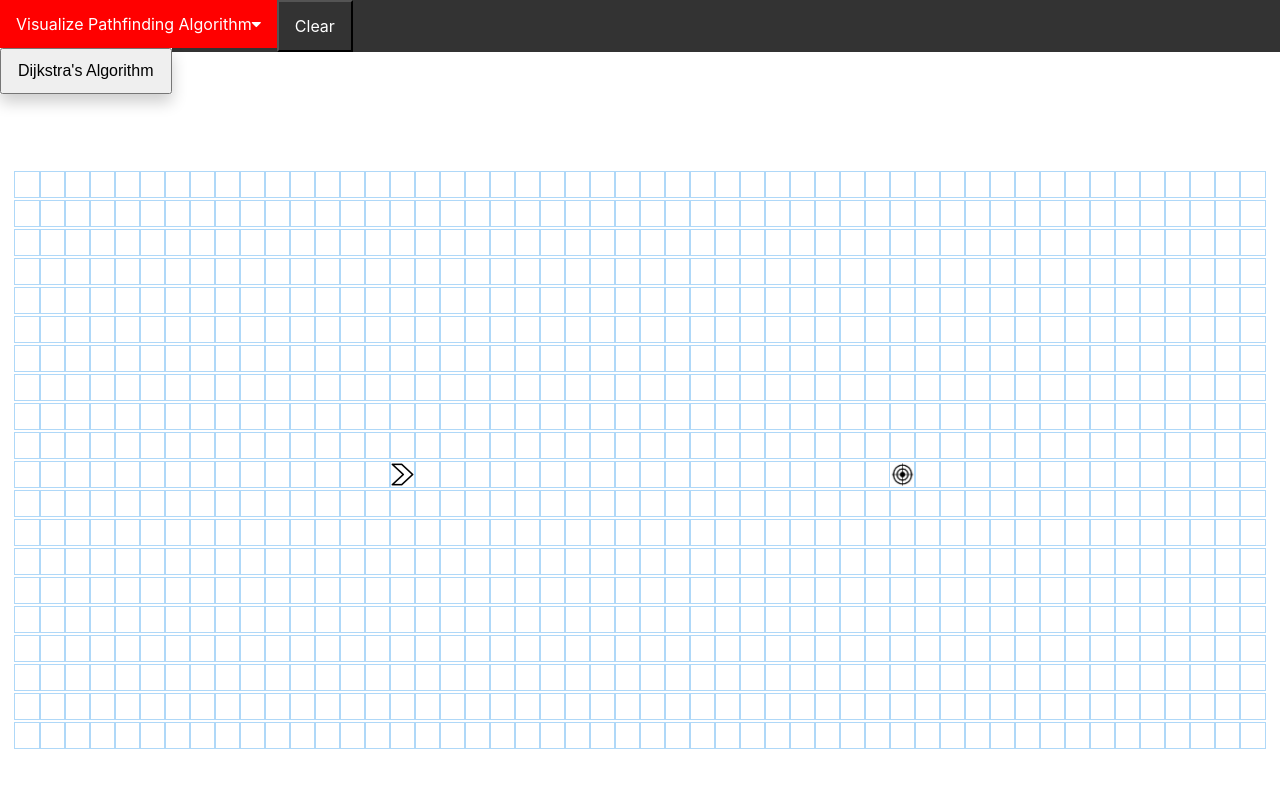
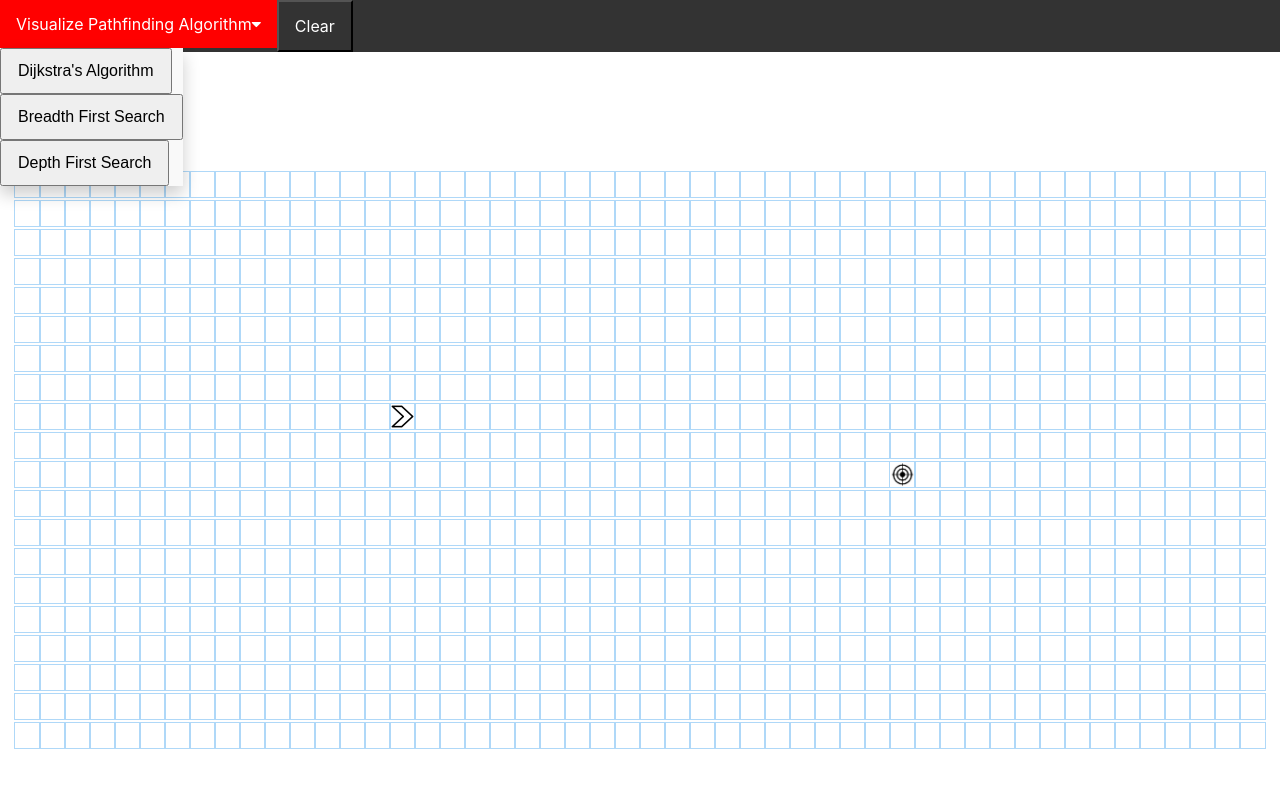
Before and after one commit to daviddsouza2000/pathfinding-visualizer, a React (Create React App) app: page / in a window 1280 px wide. Shown: the top 788 px of the page. Built offline with nearby package versions, Linux system fonts and the light colour scheme.

Commit message:
added visualizations for bfs and dfs

```diff
--- a/src/PathfindingVisualizer/Node/Node.css
+++ b/src/PathfindingVisualizer/Node/Node.css
@@ -6,13 +6,11 @@
 }
 
 .node-finish {
-  background-image: url(../../clipart-bullseye-clipart.png);
-  background-size: 25px 25px; /* is set to 25px because .node is the same dimensions */
+  content: url(../../clipart-bullseye-clipart.png);
 }
 
 .node-start {
-  background-image: url(../../chevron.png);
-  background-size: 25px 25px; /* is set to 25px because .node is the same dimensions */
+  content: url(../../chevron.png);
 }
 
 .node-visited {
--- a/src/PathfindingVisualizer/PathfindingVisualizer.jsx
+++ b/src/PathfindingVisualizer/PathfindingVisualizer.jsx
@@ -1,13 +1,18 @@
 import React, { useState, useEffect } from 'react';
 import Node from './Node/Node';
-import { dijkstra, getNodesInShortestPathOrder } from '../algorithms/dijkstra';
+import { dijkstra, getNodesInShortestPathOrderDijkstra } from '../algorithms/dijkstra';
+import { bfs, getNodesInShortestPathOrderBfs } from '../algorithms/bfs';
+import { dfs, getNodesInShortestPathOrderDfs } from '../algorithms/dfs';
 
 import './PathfindingVisualizer.css';
 
-const START_NODE_ROW = 10;
+const START_NODE_ROW = 8;
 const START_NODE_COL = 15;
 const FINISH_NODE_ROW = 10;
 const FINISH_NODE_COL = 35;
+
+const GRID_ROWS = 20;
+const GRID_COLS = 50;
 
 export default function PathfindingVisualizer() {
     const [grid, setGrid] = useState([]);
@@ -64,11 +69,32 @@ export default function PathfindingVisualizer() {
     }
 
     const visualizeDijkstra = () => {
+        if(!canDraw) return;
         setCanDraw(false);
         const startNode = grid[START_NODE_ROW][START_NODE_COL];
         const finishNode = grid[FINISH_NODE_ROW][FINISH_NODE_COL];
         const visitedNodesInOrder = dijkstra(grid, startNode, finishNode);
-        const nodesInShortestPathOrder = getNodesInShortestPathOrder(finishNode);
+        const nodesInShortestPathOrder = getNodesInShortestPathOrderDijkstra(finishNode);
+        animateDijkstra(visitedNodesInOrder, nodesInShortestPathOrder);
+    }
+
+    const visualizeBfs = () => {
+        if(!canDraw) return;
+        setCanDraw(false);
+        const startNode = grid[START_NODE_ROW][START_NODE_COL];
+        const finishNode = grid[FINISH_NODE_ROW][FINISH_NODE_COL];
+        const visitedNodesInOrder = bfs(grid, startNode, finishNode);
+        const nodesInShortestPathOrder = getNodesInShortestPathOrderBfs(finishNode);
+        animateDijkstra(visitedNodesInOrder, nodesInShortestPathOrder);
+    }
+
+    const visualizeDfs = () => {
+        if(!canDraw) return;
+        setCanDraw(false);
+        const startNode = grid[START_NODE_ROW][START_NODE_COL];
+        const finishNode = grid[FINISH_NODE_ROW][FINISH_NODE_COL];
+        const visitedNodesInOrder = dfs(grid, startNode, finishNode);
+        const nodesInShortestPathOrder = getNodesInShortestPathOrderDfs(finishNode);
         animateDijkstra(visitedNodesInOrder, nodesInShortestPathOrder);
     }
 
@@ -86,6 +112,12 @@ export default function PathfindingVisualizer() {
                     <div className="dropdown-content">
                         <button onClick={() => visualizeDijkstra()}>
                             Dijkstra's Algorithm
+                        </button>
+                        <button onClick={() => visualizeBfs()}>
+                            Breadth First Search
+                        </button>
+                        <button onClick={() => visualizeDfs()}>
+                            Depth First Search
                         </button>
                     </div>
                 </div>
@@ -126,9 +158,9 @@ export default function PathfindingVisualizer() {
 
 const getInitialGrid = () => {
     const grid = [];
-    for (let row = 0; row < 20; row++) {
+    for (let row = 0; row < GRID_ROWS; row++) {
         const currentRow = [];
-        for (let col = 0; col < 50; col++) {
+        for (let col = 0; col < GRID_COLS; col++) {
             currentRow.push(createNode(col, row));
         }
         grid.push(currentRow);
--- /dev/null
+++ b/src/algorithms/bfs.js
@@ -0,0 +1,44 @@
+export function bfs(grid, startNode, finishNode) {
+    const visitedNodesInOrder = [];
+    const queue = [];
+    queue.push(startNode);
+
+    while (queue.length) {
+        const currentNode = queue.shift();
+
+        if (currentNode.isWall) continue;
+
+        if(currentNode.isVisited) continue;
+
+        visitedNodesInOrder.push(currentNode);
+        currentNode.isVisited = true;
+
+        if (currentNode === finishNode) return visitedNodesInOrder;
+
+        const unvisitedNeighbors = getUnvisitedNeighbors(currentNode, grid);
+        for (const neighbor of unvisitedNeighbors) {
+            neighbor.previousNode = currentNode;
+        }
+        queue.push(...unvisitedNeighbors);
+    }
+}
+
+function getUnvisitedNeighbors(node, grid) {
+    const neighbors = [];
+    const { col, row } = node;
+    if (row > 0) neighbors.push(grid[row - 1][col]);
+    if (row < grid.length - 1) neighbors.push(grid[row + 1][col]);
+    if (col > 0) neighbors.push(grid[row][col - 1]);
+    if (col < grid[0].length - 1) neighbors.push(grid[row][col + 1]);
+    return neighbors.filter((neighbor) => !neighbor.isVisited);
+}
+
+export function getNodesInShortestPathOrderBfs(finishNode) {
+    const nodesInShortestPathOrder = [];
+    let currentNode = finishNode;
+    while (currentNode !== null) {
+        nodesInShortestPathOrder.unshift(currentNode);
+        currentNode = currentNode.previousNode;
+    }
+    return nodesInShortestPathOrder;
+}
--- /dev/null
+++ b/src/algorithms/dfs.js
@@ -0,0 +1,44 @@
+export function dfs(grid, startNode, finishNode) {
+    const visitedNodesInOrder = [];
+    const stack = [];
+    stack.push(startNode);
+
+    while (stack.length) {
+        const currentNode = stack.pop();
+
+        if (currentNode.isWall) continue;
+
+        if(currentNode.isVisited) continue;
+
+        visitedNodesInOrder.push(currentNode);
+        currentNode.isVisited = true;
+
+        if (currentNode === finishNode) return visitedNodesInOrder;
+
+        const unvisitedNeighbors = getUnvisitedNeighbors(currentNode, grid);
+        for (const neighbor of unvisitedNeighbors) {
+            neighbor.previousNode = currentNode;
+        }
+        stack.push(...unvisitedNeighbors);
+    }
+}
+
+function getUnvisitedNeighbors(node, grid) {
+    const neighbors = [];
+    const { col, row } = node;
+    if (row > 0) neighbors.push(grid[row - 1][col]);
+    if (row < grid.length - 1) neighbors.push(grid[row + 1][col]);
+    if (col > 0) neighbors.push(grid[row][col - 1]);
+    if (col < grid[0].length - 1) neighbors.push(grid[row][col + 1]);
+    return neighbors.filter((neighbor) => !neighbor.isVisited);
+}
+
+export function getNodesInShortestPathOrderDfs(finishNode) {
+    const nodesInShortestPathOrder = [];
+    let currentNode = finishNode;
+    while (currentNode !== null) {
+        nodesInShortestPathOrder.unshift(currentNode);
+        currentNode = currentNode.previousNode;
+    }
+    return nodesInShortestPathOrder;
+}
--- a/src/algorithms/dijkstra.js
+++ b/src/algorithms/dijkstra.js
@@ -55,7 +55,7 @@ function getAllNodes(grid) {
 
 // Backtracks from the finishNode to find the shortest path.
 // Only works when called *after* the dijkstra method above.
-export function getNodesInShortestPathOrder(finishNode) {
+export function getNodesInShortestPathOrderDijkstra(finishNode) {
     const nodesInShortestPathOrder = [];
     let currentNode = finishNode;
     while (currentNode !== null) {
```
